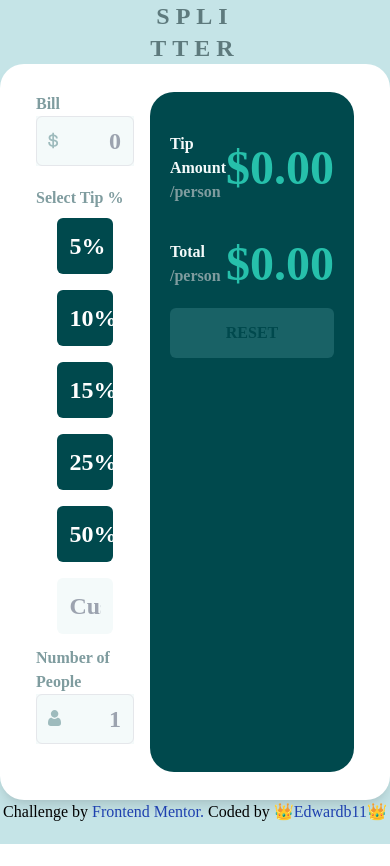
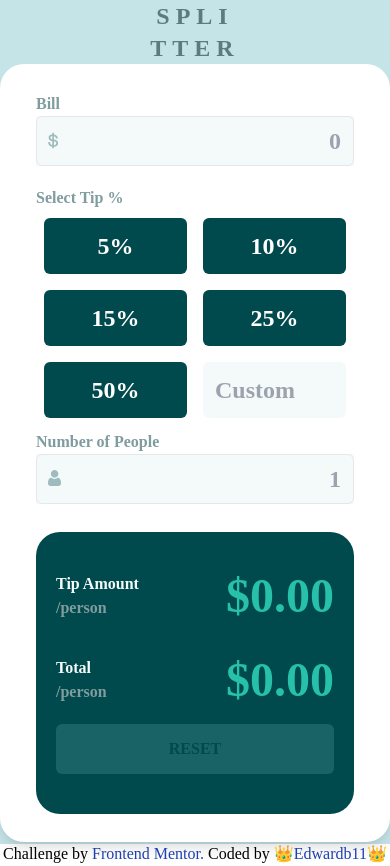
Before and after one commit to Edwardb11/Tip-calculator-app, a React (Create React App) app: page / in a window 390 px wide. Before the commit the page ends 844 px from the top, so only its background shows below. Built offline with nearby package versions, Linux system fonts and the light colour scheme.

Commit message:
flex wrao

```diff
--- a/src/componets/box/Box.js
+++ b/src/componets/box/Box.js
@@ -54,7 +54,7 @@ export default function Box() {
       </header>
       <main>
         <div className=" flex justify-center font-black">
-          <div className="flex flex-auto  px-7 py-7  rounded-3xl  shadow-lg bg-white  text-black     max-w-1/2  2xl:max-w-3/4 xl:max-w-3/4 lg:max-w-3/4 md:max-w-full sm:max-w-full">
+          <div className="flex flex-wrap  px-7 py-7  rounded-3xl  shadow-lg bg-white  text-black     max-w-1/2  2xl:max-w-3/4 xl:max-w-3/4 lg:max-w-3/4 md:max-w-full sm:max-w-full">
             <div className="  flex-auto mx-2  max-w-1/2 2xl:max-w-1/2 xl:max-w-1/2 lg:max-w-full md:max-w-full sm:max-w-full">
               <label
                 htmlFor="bill"
```
